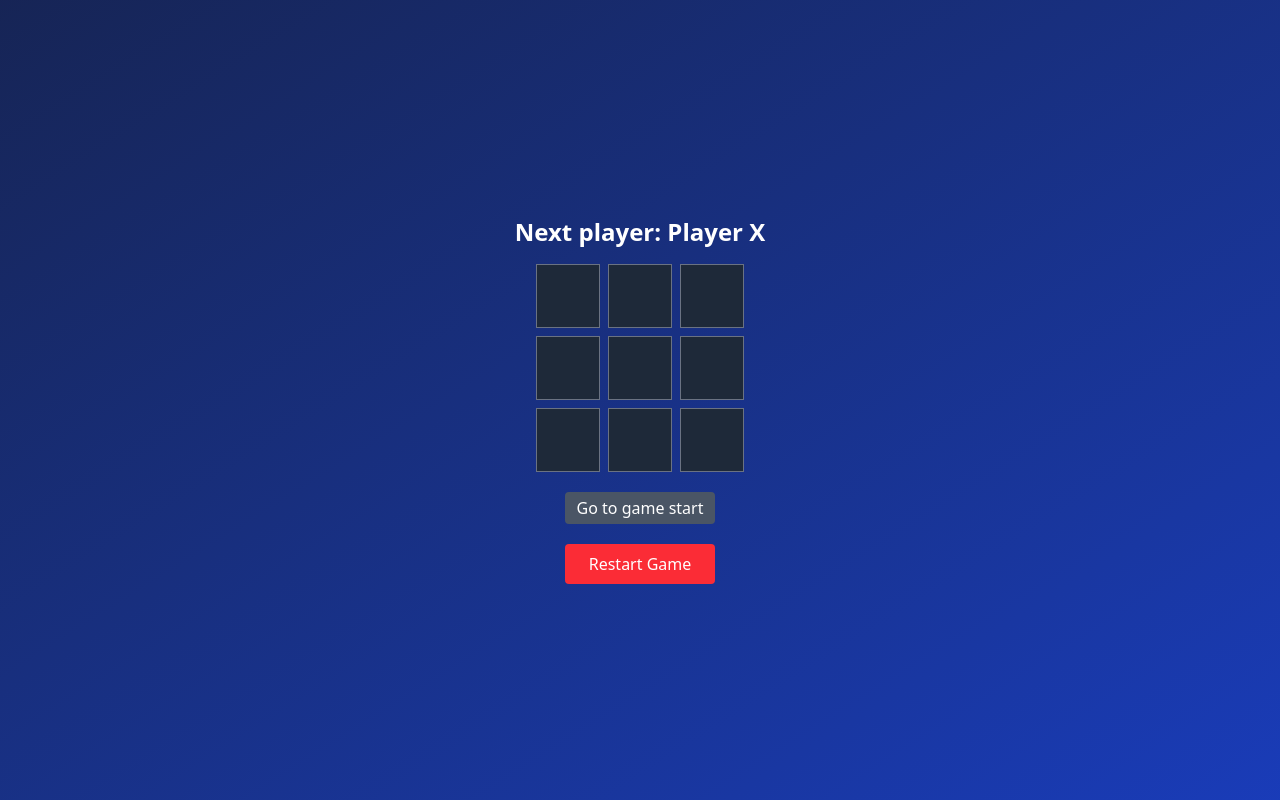
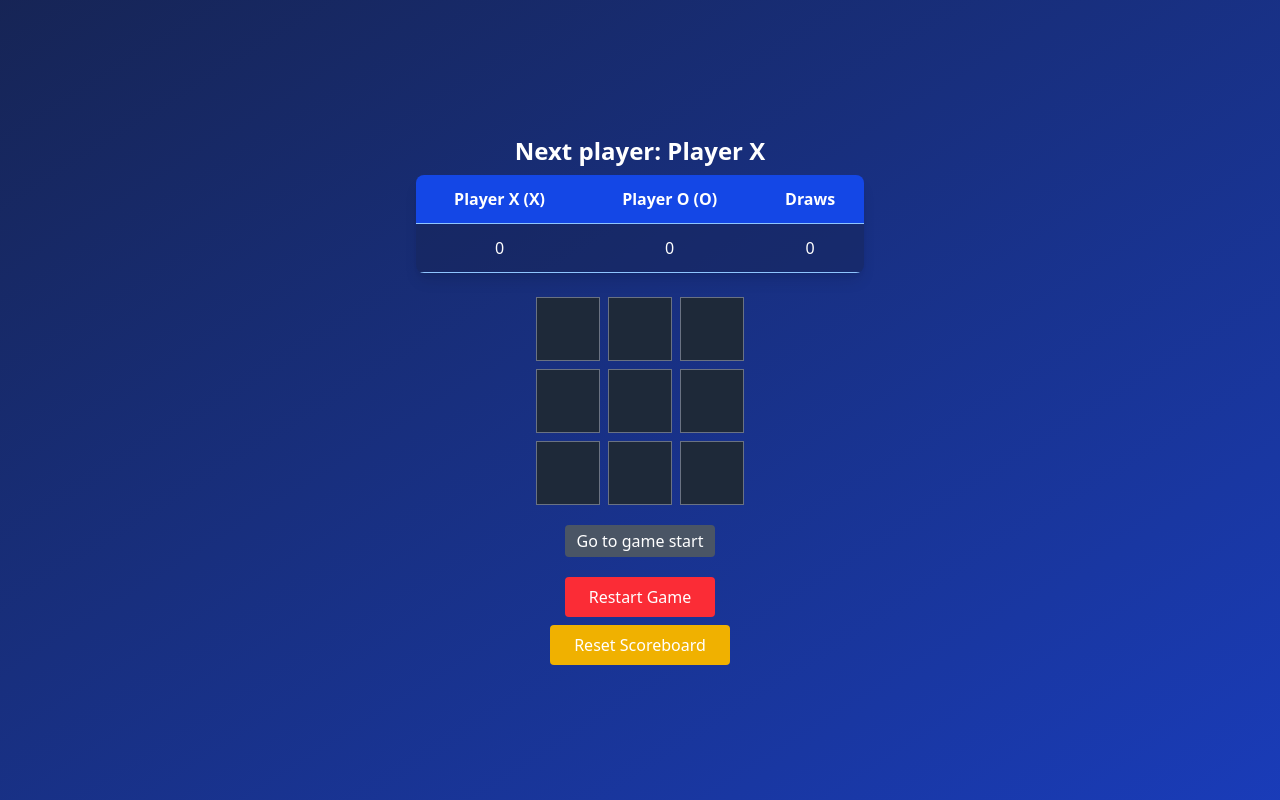
Before and after one commit to vinayak746/Tic-Tac-Toe, a React (Vite) app in the folder Tic-Tac-Toe/: page /game in a window 1280 px wide. Built offline with nearby package versions, Linux system fonts and the light colour scheme.

Commit message:
Add draw condition and scoreboard management to Game component

```diff
--- a/Tic-Tac-Toe/package.json
+++ b/Tic-Tac-Toe/package.json
@@ -10,6 +10,7 @@
     "preview": "vite preview"
   },
   "dependencies": {
+    "@react-hook/window-size": "^3.1.1",
     "@tailwindcss/vite": "^4.1.1",
     "react": "^19.0.0",
     "react-confetti": "^6.4.0",
--- a/Tic-Tac-Toe/src/components/Game.jsx
+++ b/Tic-Tac-Toe/src/components/Game.jsx
@@ -33,11 +33,23 @@ export default function Game() {
   const [history, setHistory] = useState([Array(9).fill(null)]);
   const [stepNumber, setStepNumber] = useState(0);
   const [xIsNext, setXIsNext] = useState(true);
+  const [drawEffect, setDrawEffect] = useState(null);
+  const [scoreX, setScoreX] = useState(
+    () => Number(localStorage.getItem("scoreX")) || 0
+  );
+  const [scoreO, setScoreO] = useState(
+    () => Number(localStorage.getItem("scoreO")) || 0
+  );
+  const [draws, setDraws] = useState(
+    () => Number(localStorage.getItem("draws")) || 0
+  );
 
   const currentSquares = history[stepNumber];
+  const winner = calculateWinner(currentSquares);
+  const isDraw = !winner && currentSquares.every((square) => square !== null);
 
   useEffect(() => {
-    if (mode.startsWith("ai") && !xIsNext && !calculateWinner(currentSquares)) {
+    if (mode.startsWith("ai") && !xIsNext && !winner) {
       const move = getAIMove(currentSquares, mode);
       if (move !== -1) {
         setTimeout(() => handleAIMove(move), 400);
@@ -45,8 +57,44 @@ export default function Game() {
     }
   }, [xIsNext, history]);
 
+  useEffect(() => {
+    if (isDraw) {
+      const effects = ["awkward", "glitch", "drama"];
+      const randomEffect = effects[Math.floor(Math.random() * effects.length)];
+      setDrawEffect(randomEffect);
+    } else {
+      setDrawEffect(null);
+    }
+  }, [isDraw]);
+
+  useEffect(() => {
+    if (!winner && !isDraw) return;
+
+    if (stepNumber === 9 || winner) {
+      if (winner === "X") {
+        setScoreX((prev) => {
+          const updated = prev + 1;
+          localStorage.setItem("scoreX", updated);
+          return updated;
+        });
+      } else if (winner === "O") {
+        setScoreO((prev) => {
+          const updated = prev + 1;
+          localStorage.setItem("scoreO", updated);
+          return updated;
+        });
+      } else if (isDraw) {
+        setDraws((prev) => {
+          const updated = prev + 1;
+          localStorage.setItem("draws", updated);
+          return updated;
+        });
+      }
+    }
+  }, [winner, isDraw]);
+
   function handlePlay(i) {
-    if (currentSquares[i] || calculateWinner(currentSquares)) return;
+    if (currentSquares[i] || winner) return;
 
     const newSquares = currentSquares.slice();
     newSquares[i] = xIsNext ? "X" : "O";
@@ -59,7 +107,7 @@ export default function Game() {
   }
 
   function handleAIMove(i) {
-    if (!currentSquares[i] && !calculateWinner(currentSquares)) {
+    if (!currentSquares[i] && !winner) {
       handlePlay(i);
     }
   }
@@ -73,23 +121,71 @@ export default function Game() {
     setHistory([Array(9).fill(null)]);
     setStepNumber(0);
     setXIsNext(true);
+    setDrawEffect(null);
   }
-
-  const winner = calculateWinner(currentSquares);
-  const isDraw = !winner && currentSquares.every((square) => square !== null);
 
   return (
     <div className="min-h-screen flex flex-col items-center justify-center bg-gradient-to-br from-blue-950 to-blue-800 text-white p-8">
       {winner && <Confetti />}
-
       <div className="flex flex-col items-center w-full max-w-md">
-        <h2 className="text-2xl font-semibold mb-4">
+        <h2 className="text-2xl font-semibold mb-2">
           {winner
             ? `Winner: ${winner === "X" ? player1 : player2}`
             : isDraw
             ? "It's a draw!"
             : `Next player: ${xIsNext ? player1 : player2}`}
         </h2>
+
+        {isDraw && drawEffect === "awkward" && (
+          <div className="text-lg text-white opacity-60 italic">
+            😐 Well... that was pointless.
+          </div>
+        )}
+        {isDraw && drawEffect === "glitch" && (
+          <div className="text-lg text-pink-400 animate-bounce font-mono">
+            💥 Reality has glitched. It's a draw.
+          </div>
+        )}
+        {isDraw && drawEffect === "drama" && (
+          <div className="text-xl text-red-400 font-bold animate-pulse">
+            😬 DRAW: Both players failed.
+          </div>
+        )}
+
+        <table className="mb-6 w-full text-center text-white border-collapse rounded-lg overflow-hidden shadow-lg">
+          <thead>
+            <tr className="bg-blue-700">
+              <th className="p-3 font-semibold border-b border-blue-300">
+                {player1} (X)
+              </th>
+              <th className="p-3 font-semibold border-b border-blue-300">
+                {player2} (O)
+              </th>
+              <th className="p-3 font-semibold border-b border-blue-300">
+                Draws
+              </th>
+            </tr>
+          </thead>
+          <tbody className="bg-blue-950/50">
+            <tr className="hover:bg-blue-800/50 transition">
+              <td className="p-3 border-b border-blue-300">
+                {history.filter((h) => calculateWinner(h) === "X").length}
+              </td>
+              <td className="p-3 border-b border-blue-300">
+                {history.filter((h) => calculateWinner(h) === "O").length}
+              </td>
+              <td className="p-3 border-b border-blue-300">
+                {
+                  history.filter((h) => {
+                    const w = calculateWinner(h);
+                    return !w && h.every((cell) => cell !== null);
+                  }).length
+                }
+              </td>
+            </tr>
+          </tbody>
+        </table>
+
         <Board squares={currentSquares} onPlay={handlePlay} />
 
         <div className="mt-4">
@@ -109,6 +205,20 @@ export default function Game() {
           onClick={resetGame}
         >
           Restart Game
+        </button>
+
+        <button
+          className="mt-2 px-6 py-2 bg-yellow-500 text-white rounded hover:bg-yellow-600"
+          onClick={() => {
+            setScoreX(0);
+            setScoreO(0);
+            setDraws(0);
+            localStorage.removeItem("scoreX");
+            localStorage.removeItem("scoreO");
+            localStorage.removeItem("draws");
+          }}
+        >
+          Reset Scoreboard
         </button>
       </div>
     </div>
```
Also changed, not shown: 1 other file (tests, documents, lock files or other folders).
